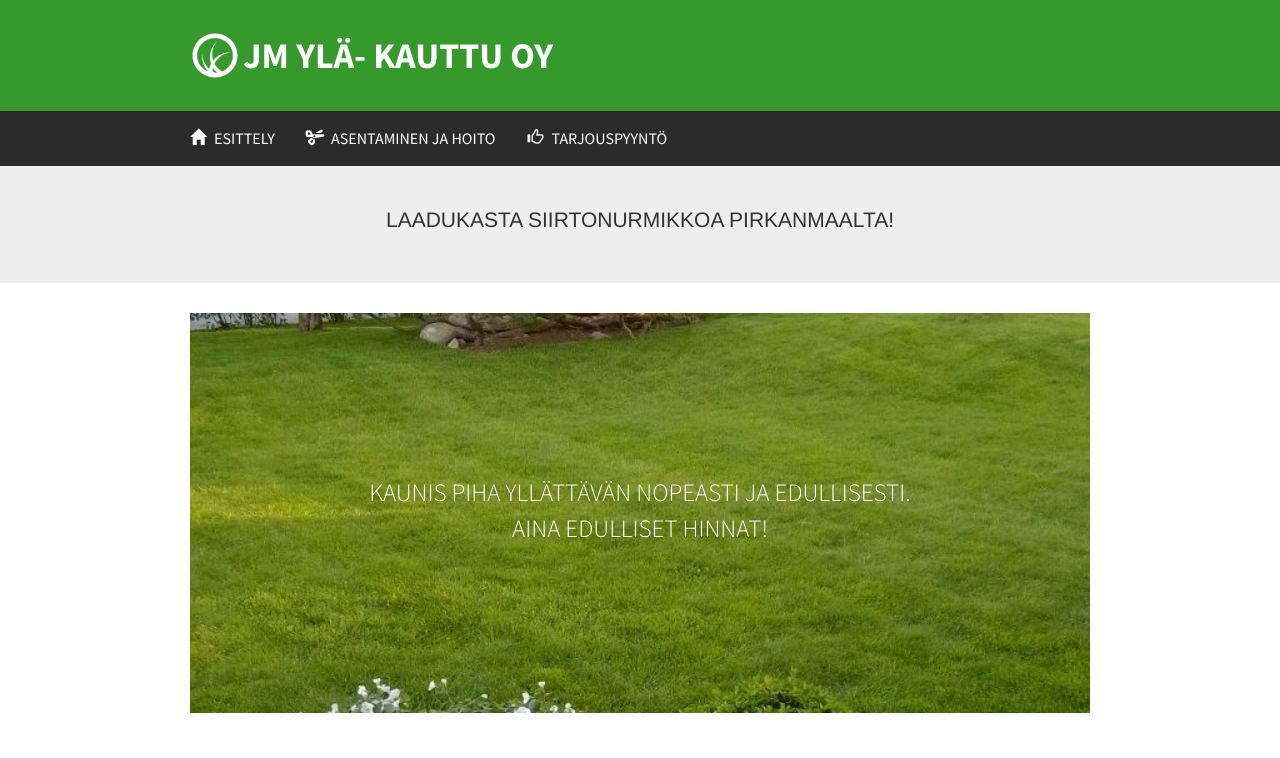
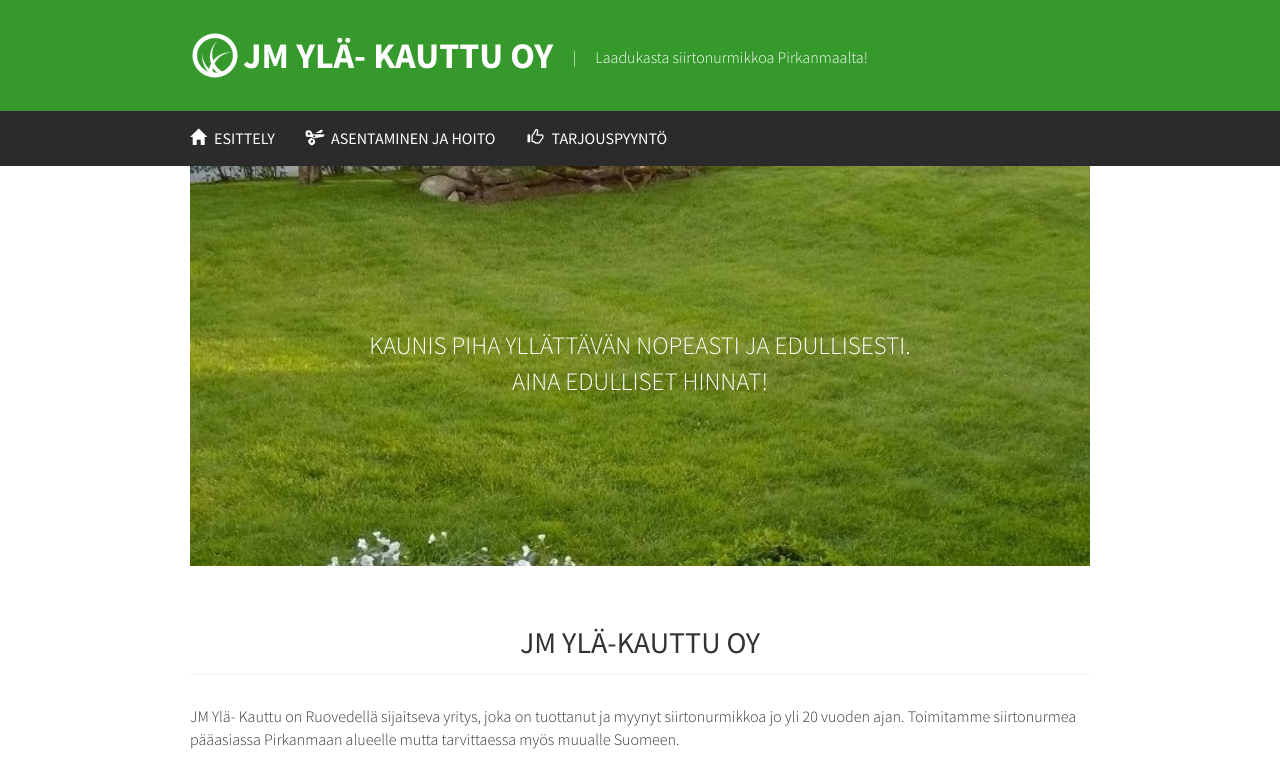
Before and after one commit to jmylakauttu/jmylakauttu, a website: page index.html in a window 1280 px wide. Shown: the top 758 px of the page. Drawn offline with Linux system fonts and the light colour scheme.

Commit message:
Restyled a bit

```diff
--- a/index.html
+++ b/index.html
@@ -24,6 +24,8 @@
         <div class="content-wrapper">
             <img src="img/logo.png">
             <h1>JM Ylä- Kauttu Oy</h1>
+            <p>|</p>
+            <p>Laadukasta siirtonurmikkoa Pirkanmaalta!</p>
         </div>
     </div>
     <nav class="clearfix">
@@ -36,12 +38,6 @@
         </div>
     </nav>
 </header>
-
-<div class="jumbotron">
-    <div class="content-wrapper">
-        <p>Laadukasta siirtonurmikkoa Pirkanmaalta!</p>
-    </div>
-</div>
 
 <div class="bg-jumbotron content-wrapper">
     <p>Kaunis piha yllättävän nopeasti ja edullisesti. <br> Aina edulliset hinnat!</p>
--- a/style.css
+++ b/style.css
@@ -1,6 +1,6 @@
 body {
     margin: 0px;
-    padding: 157px 0 0 0;
+    padding: 166px 0 0 0;
     font-weight: 300;
     font-family: 'Source Sans Pro', sans-serif;
     font-size: 16px;
@@ -36,6 +36,12 @@ header h1 {
     margin: 0;
     display: inline-block;
     vertical-align: middle;
+}
+
+header p {
+    display: inline-block;
+    vertical-align: bottom;
+    margin-left: 1em;
 }
 
 nav {
```
